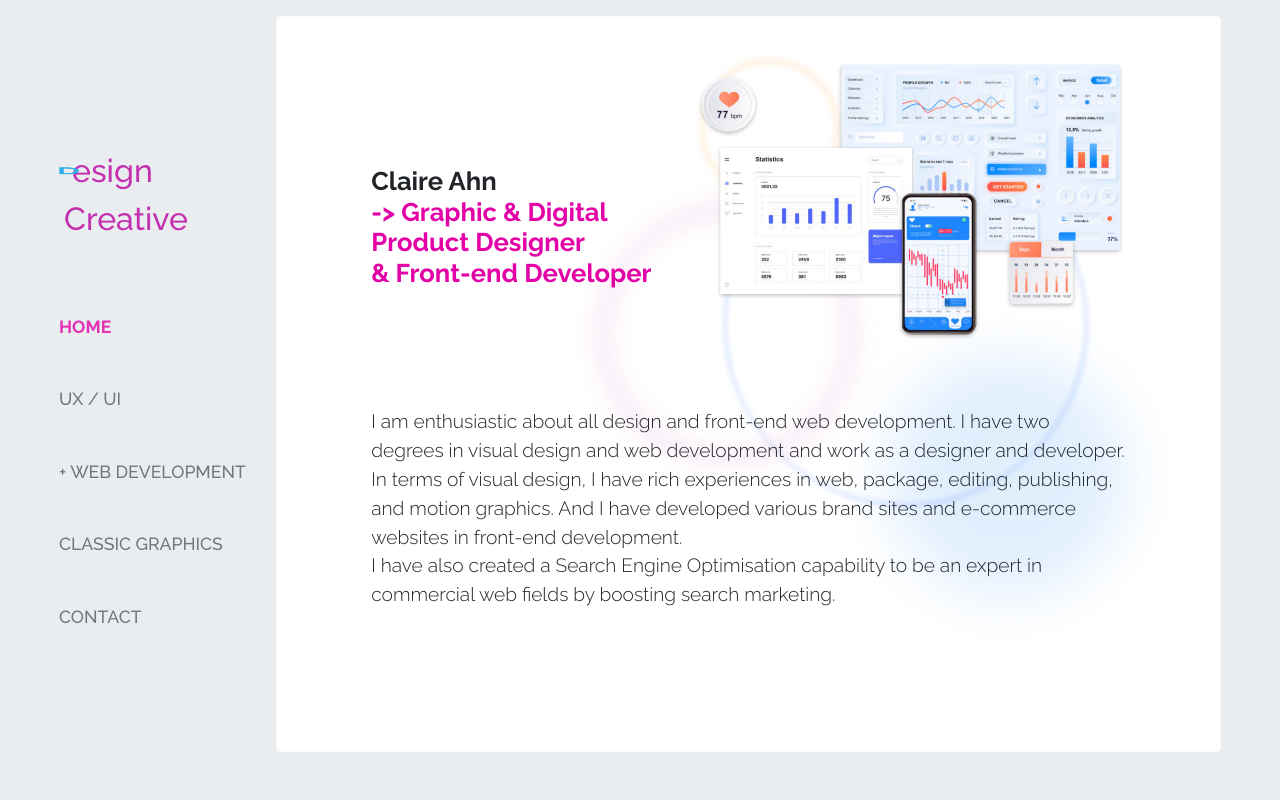
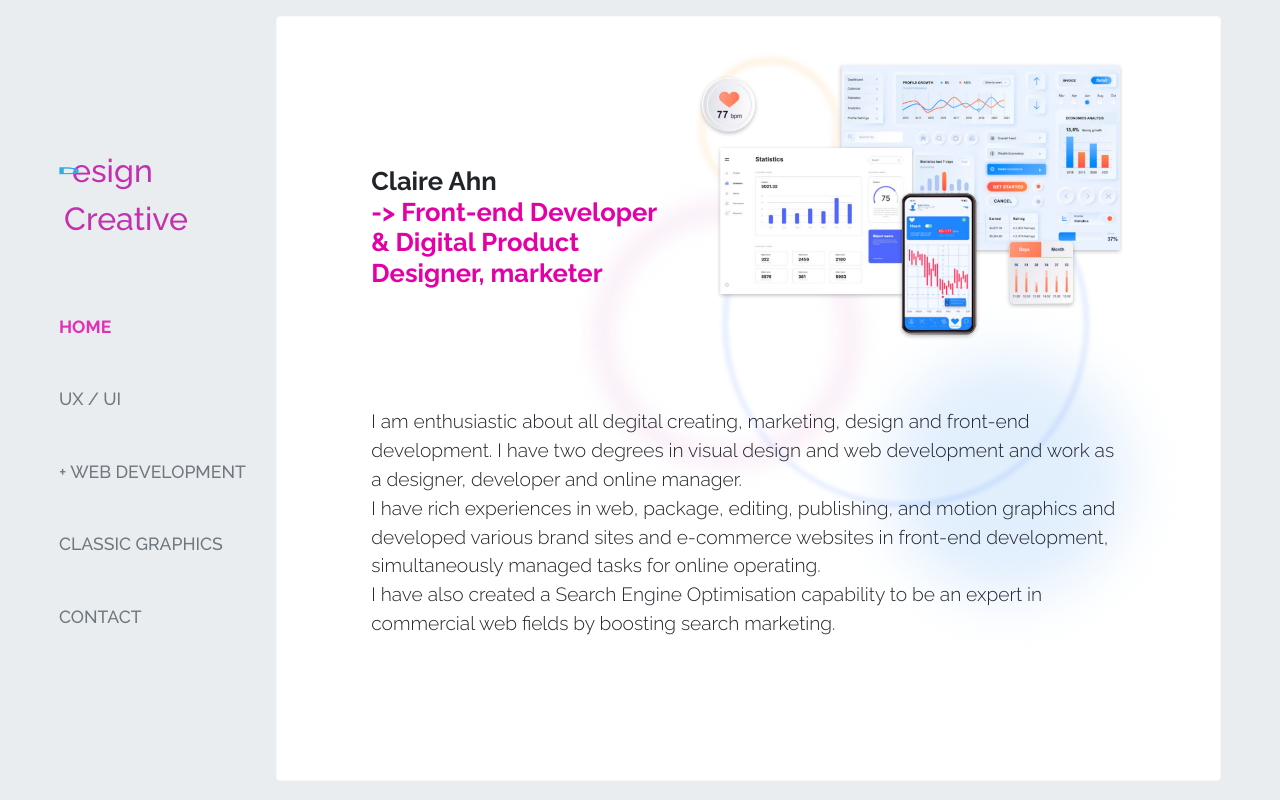
Before and after one commit to berkagmpp/portfolio_develop, a plain HTML site: page index.html in a window 1280 px wide. Drawn offline with nearby package versions, Linux system fonts and the light colour scheme.

Commit message:
feat: Revise main text of index.html

```diff
--- a/index.html
+++ b/index.html
@@ -65,8 +65,8 @@
                 <div class="card border-light">
                     <div class="card-body p-10 row">
                         <h1 class="col-5 mb-5 fw700">Claire Ahn<br />
-                            <span class="main-span">-> Graphic &amp; Digital Product Designer<br />
-                                &amp; Front-end Developer</span>
+                            <span class="main-span">-> Front-end Developer<br />
+                                &amp; Digital Product Designer, marketer</span>
                         </h1>
                         <div class="col-7 mb-5">
                             <img src="./img/main-img.png" alt="Main image" class="w-100 position-relative"
@@ -79,14 +79,10 @@
                             <div id="shape-4" class="circle position-absolute opacity-75 scale-up-center"></div>
                         </div>
 
-                        <p class="col-12 mb-5 card-text fw300">I am enthusiastic about all design and front-end web
-                            development.
-                            I have two degrees in visual design and web development and work as a designer and
-                            developer.<br />
-                            In terms of visual design, I have rich experiences in web, package, editing, publishing, and
-                            motion graphics.
-                            And I have developed various brand sites and e-commerce websites in front-end
-                            development.<br />
+                        <p class="col-12 mb-5 card-text fw300">I am enthusiastic about all degital creating, marketing, design and front-end development.
+                            I have two degrees in visual design and web development and work as a designer, developer and online manager.<br />
+                            I have rich experiences in web, package, editing, publishing, and motion graphics and developed various brand sites and e-commerce websites in front-end
+                            development, simultaneously managed tasks for online operating.<br />
                             I have also created a Search Engine Optimisation capability to be an expert in commercial
                             web fields by boosting search marketing.
                         </p>
```
